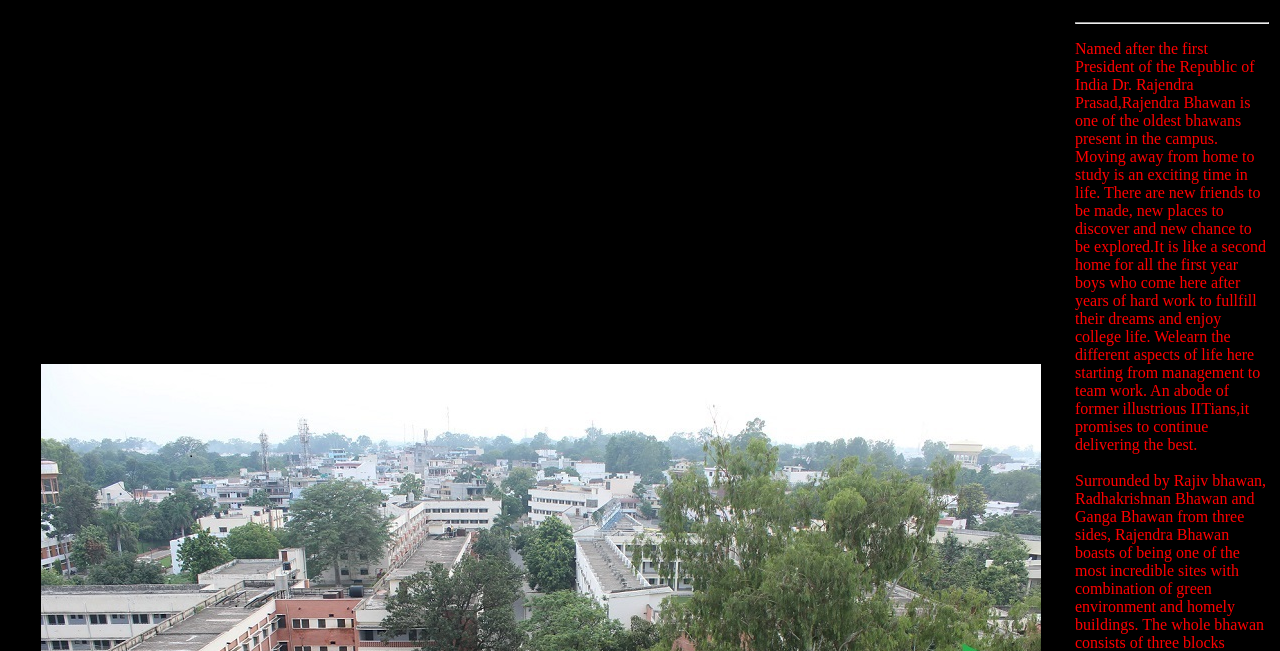
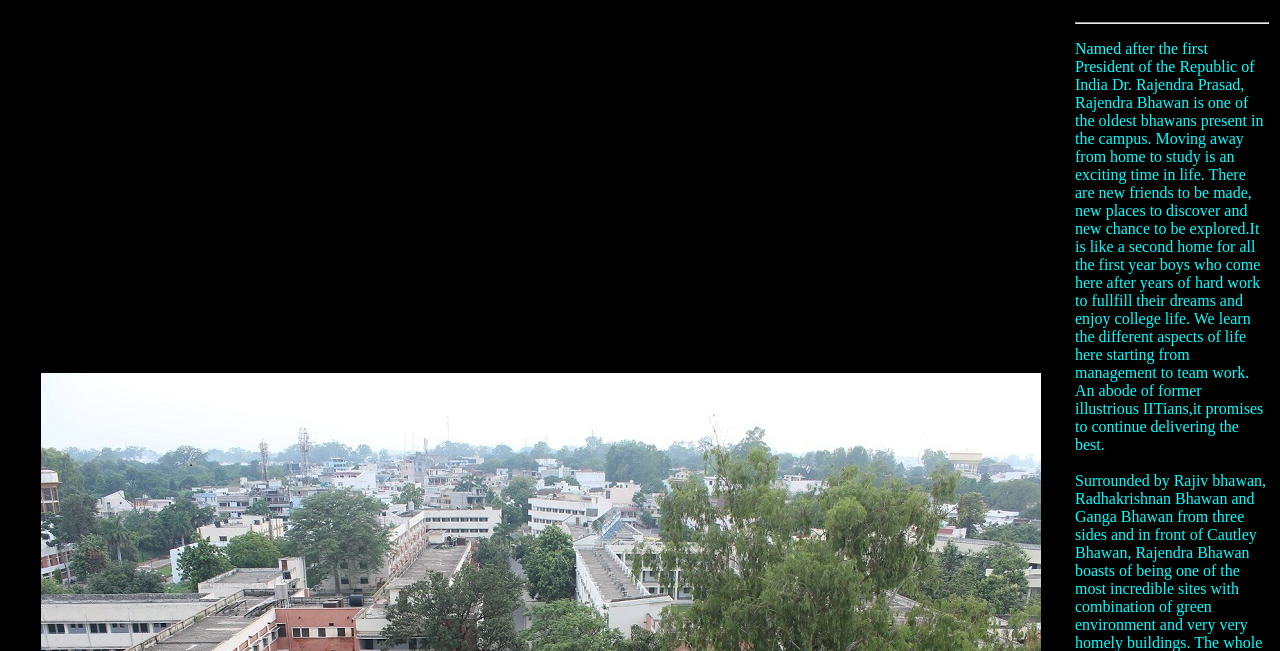
Before and after one commit to mohitiitr/Hemant27031999.github.io, a plain HTML site: page rajendra.html in a window 1280 px wide. Shown: the part 149-800 px from the top of the page. Drawn offline with Linux system fonts and the light colour scheme.

Commit message:
Update rajendra.html
; )

```diff
--- a/rajendra.html
+++ b/rajendra.html
@@ -9,7 +9,7 @@
 	<table>
 		<tr>
 			<td>
-<img src="IMGrjb.jpg" usemap="#planetmap"  alt="" hspace="30" vspace="30" width="1000px" height="666px">
+<img src="IMGrjb.JPG" usemap="#planetmap"  alt="" hspace="30" vspace="30" width="1000px" height="666px">
 
 <map name="planetmap">
 <area shape="poly" coords="843,338,841,301,922,277,995,324,922,355 " href="cautley.html" alt="Move to next webpage">
@@ -19,21 +19,21 @@
 <td align="up">
 	<h2 style="font-size: 30px;  color: white; font-family: showcard gothic;">About</h2>
 	<hr>
-	<p style=" color: red; "> Named after the first President of the Republic of India Dr. Rajendra Prasad,Rajendra Bhawan is one of the oldest bhawans present in the
+	<p style=" color: cyan; "> Named after the first President of the Republic of India Dr. Rajendra Prasad, Rajendra Bhawan is one of the oldest bhawans present in the
 campus. Moving away from home to study is an exciting time in life. There are new friends to be made, new places to discover and new chance
 to be explored.It is like a second home for all the first year boys who come here after years of hard work to fullfill their dreams and
-enjoy college life. Welearn the different aspects of life here starting from management to team work. An abode of former illustrious
+enjoy college life. We learn the different aspects of life here starting from management to team work. An abode of former illustrious
 IITians,it promises to continue delivering the best.<br><br>
-Surrounded by Rajiv bhawan, Radhakrishnan Bhawan and Ganga Bhawan from three sides, Rajendra Bhawan boasts of being one of the most
- incredible sites with combination of green environment and homely buildings. The whole bhawan consists of three blocks namely
+Surrounded by Rajiv bhawan, Radhakrishnan Bhawan and Ganga Bhawan from three sides and in front of Cautley Bhawan, Rajendra Bhawan boasts of being one of the most
+ incredible sites with combination of green environment and very very homely buildings. The whole bhawan consists of three blocks namely
  A,B and C, mainly consist of 2 floors and a the only 3rd floor situated at new A-block (Diagonal wing) near TV room. Each block
-has a lawn of its own where we spend some time by either playing or roaming. The bhawan consists of both single and double rooms
+has a lawn of its own where we spend some time by either playing or strolling. The bhawan consists of both single and double rooms
 that are alloted to the students at the beginning of the first semester based on JEE ranks.There are separate cycle stands for
  each block. Presently there are 806 students in the bhawan occupying 450 rooms (260 single and 290 double) of the total of 268
 single and 297 double rooms, along with 4 single and 2 double guest rooms.<br><br>
 The bhawan is well equipped with all sorts of sports, Gym, library, messing and internet facilities.Water coolers, aquaguards
 and geysers are present on each and every floor to ensure convenience. There is always something interesting to do in IIT and
-Rajendra Bhawan makes sure that we get the proper infrastructural amenities to make them even more interesting. This all has
+Rajendra Bhawan makes sure that we get the best! infrastructural amenities to make it even more interesting. This all has
 been possible only because of tremendous efforts of administrators, students, workers and the laborers who work round the clock
 to make it a place it is now.
 </p>
```
